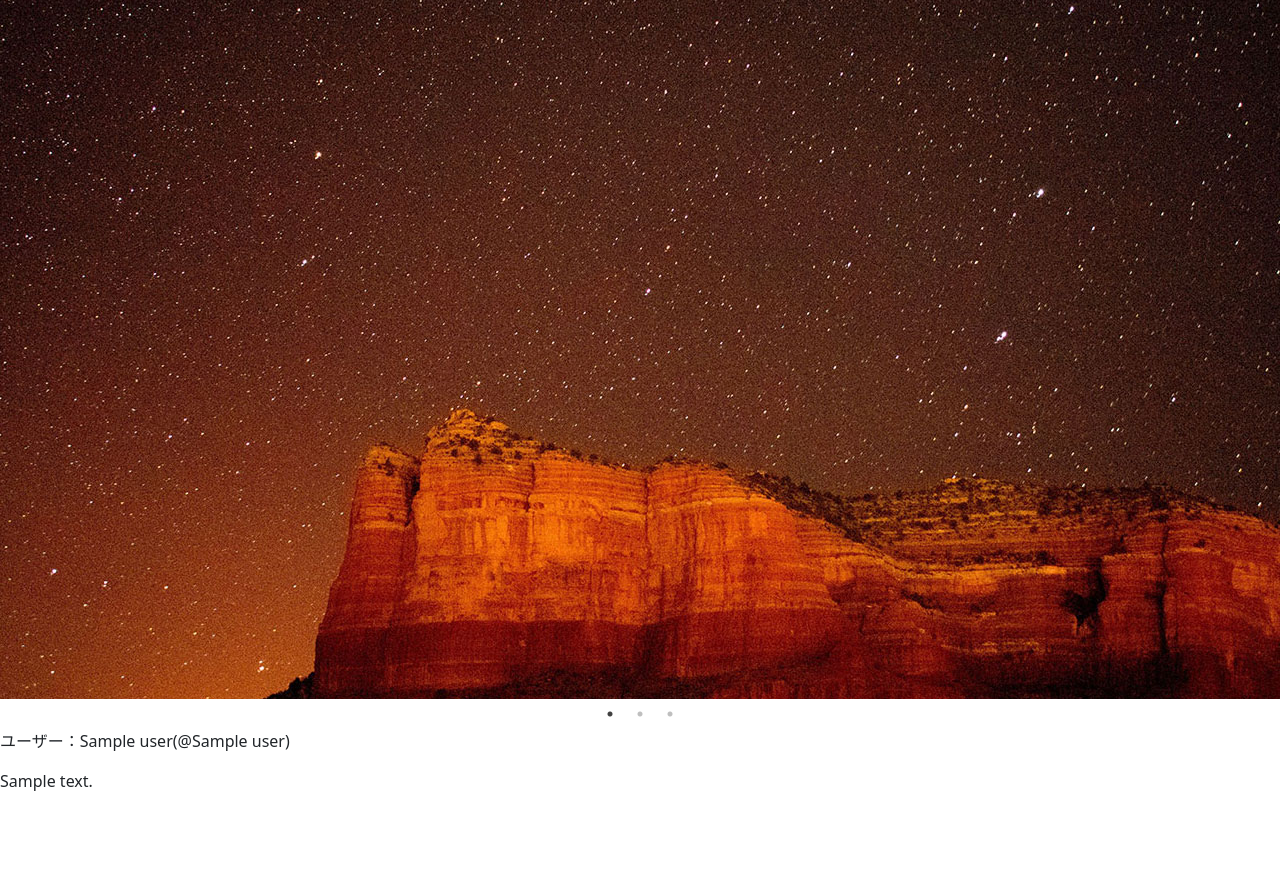
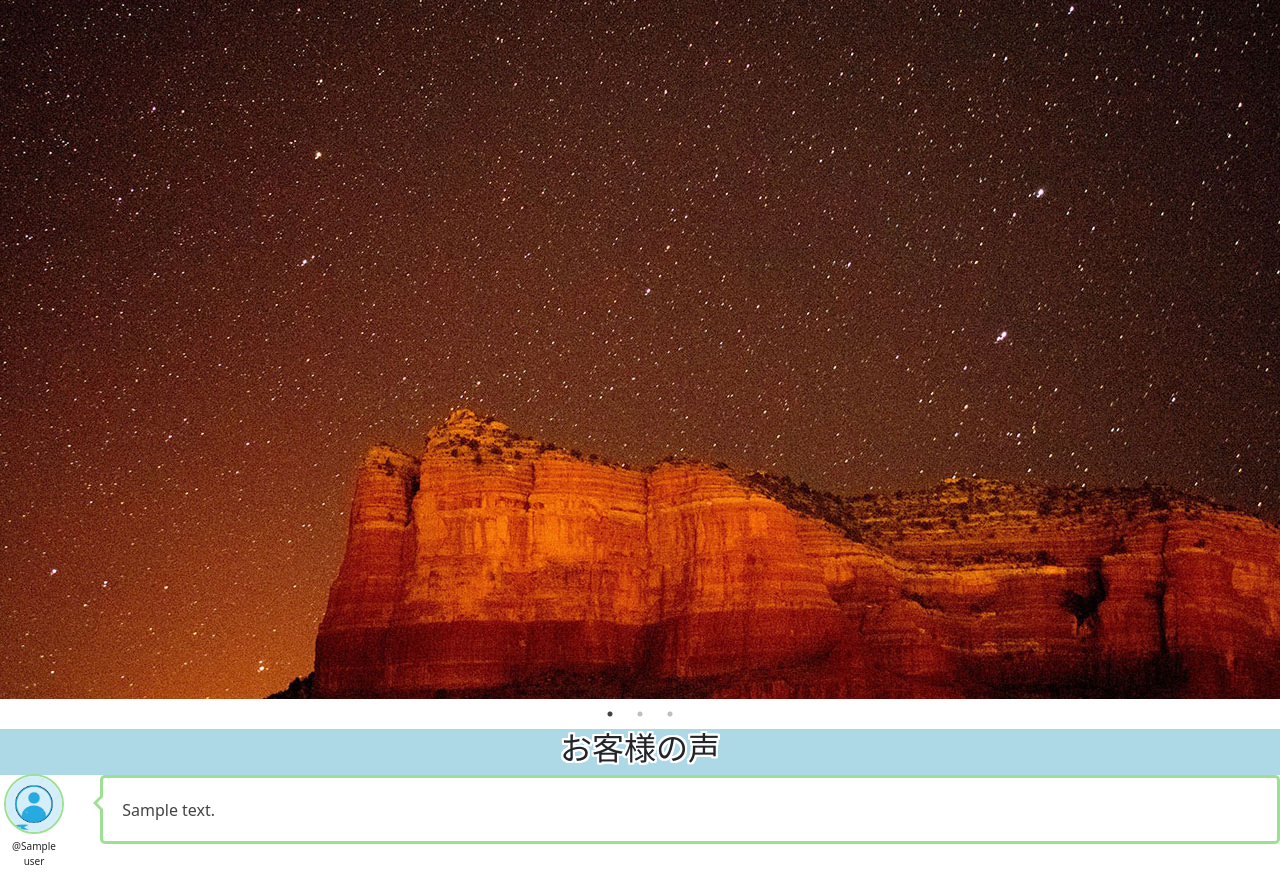
Before and after one commit to kochan01/team_develop, a Flask app: template templates/index.html in a window 1280 px wide. Shown: the part 67-957 px from the top of the page. Before the commit the page ends 858 px from the top, so only its background shows below. Run offline with Flask 2, Linux system fonts and the light colour scheme; the template is opened without the code that fills it: most values are stand-ins (such as "Sample title", 1, 10 or a date in 2020).

Commit message:
index.htmlのデザイン

```diff
--- a/templates/index.html
+++ b/templates/index.html
@@ -21,20 +21,117 @@
     .slick-next::before {
       color: black!important;
     }
+
+    h2 {
+      text-shadow: #fff 2px 0, #fff -2px 0, #fff 0 -2px, #fff 0 2px, #fff 2px 2px, #fff -2px 2px, #fff 2px -2px, #fff -2px -2px, #fff 1px 2px, #fff -1px 2px, #fff 1px -2px, #fff -1px -2px, #fff 2px 1px, #fff -2px 1px, #fff 2px -1px, #fff -2px -1px;
+    }
+
+    .shares_title {
+      background-color: lightblue;
+      display: flex;
+      justify-content: center;
+      align-items: center;
+    }
+
+    /*ここから追加したやつ*/
+    .talk {
+    margin-bottom: 40px;
+    }
+
+    .talk figure img {
+    width: 100%;
+    height: 100%;
+    border: 2px solid #9ce191;
+    border-radius: 50%;
+    margin: 0;
+    }
+
+    /* 画像の下のテキスト */
+    .talk-imgname {
+    padding: 5px 0 0;
+    font-size: 10px;
+    text-align: center;
+    }
+
+    p.talk-text {
+    margin: 0 0 8px;
+    }
+
+    p.talk-text:last-child {
+    margin-bottom: 0px;
+    }
+
+    /* 回り込み解除 */
+    .talk:after,.talk:before {
+    clear: both;
+    content: "";
+    display: block;
+    }
+
+    /* ----- 左の場合 ----- */
+
+    /* 左画像 */
+    .talk-Limg {
+    margin-left: 4px;
+    margin-top: -1px;
+    float: left;
+    width: 60px;
+    height: 60px;
+    }
+
+    /* 左からの吹き出しテキスト */
+    .talk-Ltxt {
+    color: #444;
+    position: relative;
+    margin-left: 100px;
+    padding: 1.2em;
+    border: 3px solid #9ce191;
+    background-color: #fff;
+    border-radius: 5px;
+    }
+
+    /* 左の三角形を作る */
+    .talk-Ltxt:before {
+    position: absolute;
+    content: '';
+    border: 10px solid transparent;
+    border-right: 10px solid #9ce191;
+    top: 15px;
+    left: -20px;
+    }
+
+    .talk-Ltxt:after {
+    position: absolute;
+    content: '';
+    border: 10px solid transparent;
+    border-right: 10px solid #fff;
+    top: 15px;
+    left: -16px;
+    }
   </style>
 {% endblock %}
 
 {% block main %}
   <div class="slider">
     <div><img src="images/01.jpeg"></div>
-    <div><img src="../images/02.jpeg"></div>
-    <div><img src="../images/03.jpeg"></div>
+    <div><img src="images/02.jpeg"></div>
+    <div><img src="images/03.jpeg"></div>
   </div>
 
   <div class="shares">
+    <div class="shares_title">
+      <h2>お客様の声</h2>
+    </div>
     {% for tweet in tweets %}
-      <p>ユーザー：{{ tweet.user.name }}(@{{ tweet.user.screen_name }})</p>
-      <p>{{ tweet.text }}</p>
+      <div class="talk">
+        <figure class="talk-Limg">
+          <img src="images/person.jpeg" alt="人型のアイコン">
+          <figcaption class="talk-imgname">@{{ tweet.user.screen_name }}</figcaption>
+        </figure>
+        <div class="talk-Ltxt">
+          <p class="talk-text">{{ tweet.text }}</p>
+        </div>
+      </div>
     {% endfor %}
   </div>
 
```
Also changed, not shown: templates/images/person.jpeg (added), 2 other files.
